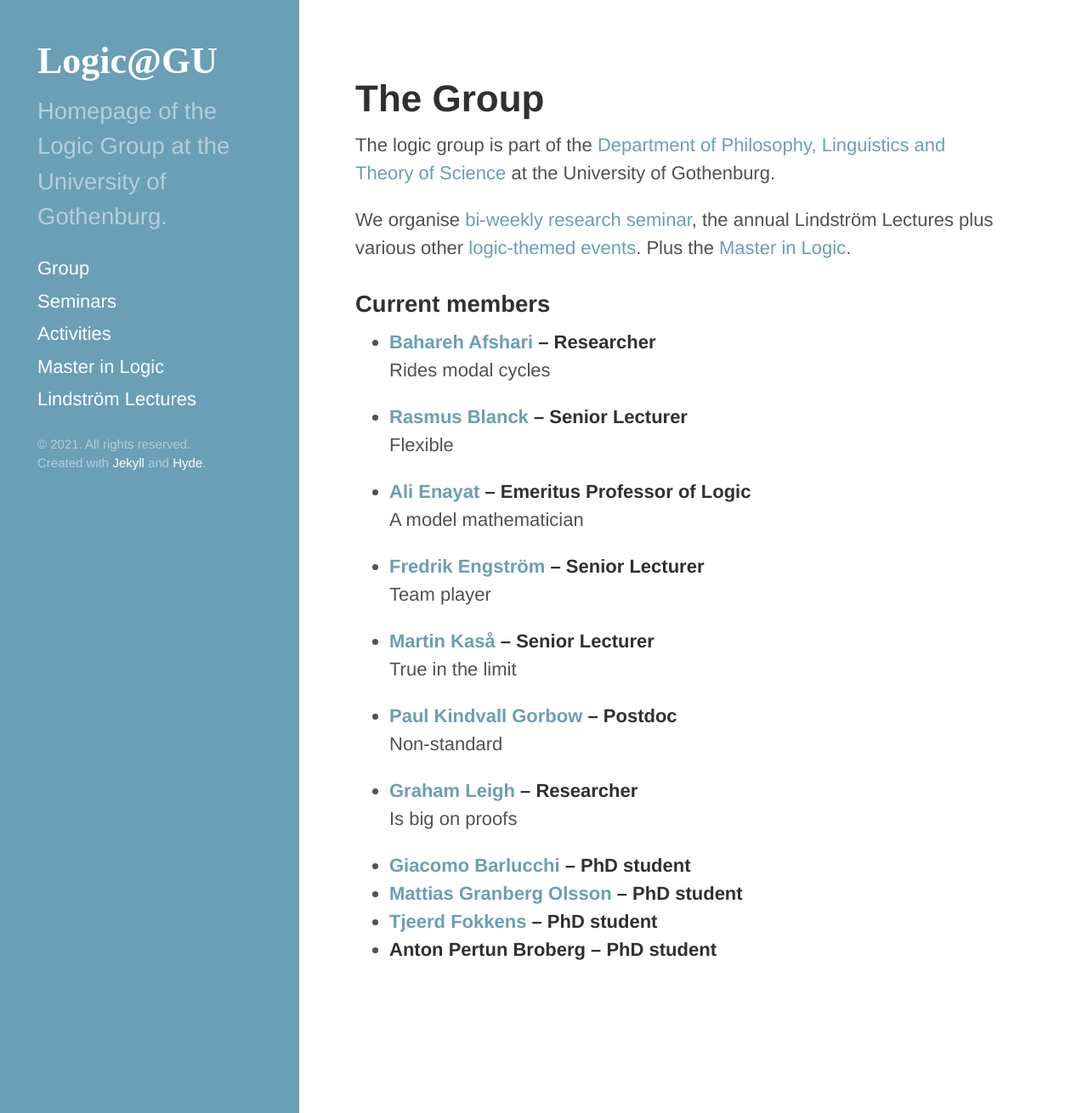
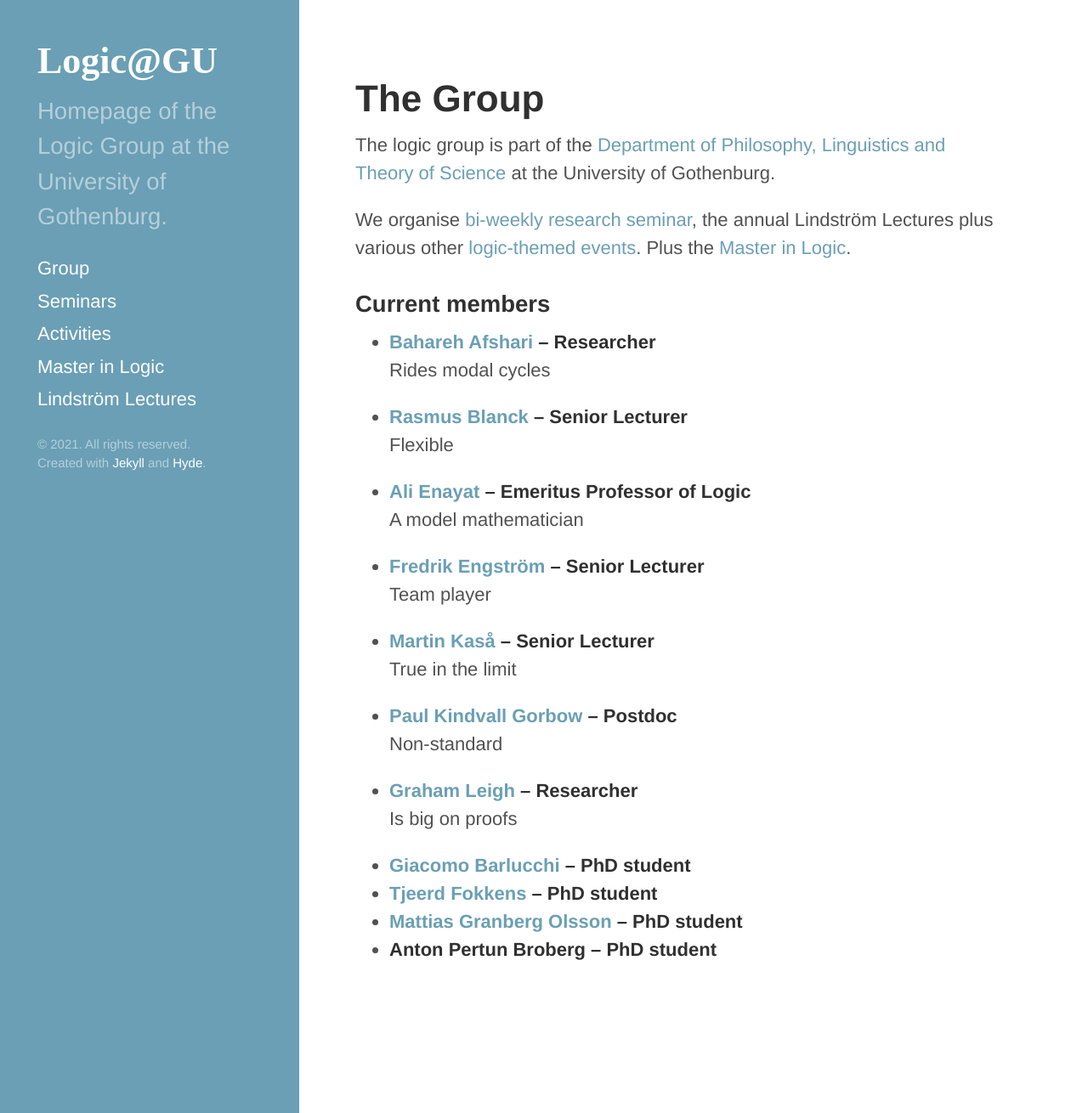
Before and after one commit to greleigh/Logic-GU, a Jekyll site: the page built from _pages/about.md, in a window 1280 px wide and 1310 px high. Shown: the whole window at 85% size. Built offline with Jekyll 4.4.1, drawn with Linux system fonts in a browser that asks for light colours; some web fonts are replaced; part of the change alters nothing that is shown.

```diff
--- a/_data/members.yml
+++ b/_data/members.yml
@@ -40,14 +40,14 @@
   homepage: https://www.gu.se/en/about/find-staff/giacomobarlucchi
   description:
 
+- name: Tjeerd Fokkens
+  position: PhD student
+  homepage: https://www.gu.se/en/about/find-staff/tjeerdfokkens
+  description:
+
 - name: Mattias Granberg Olsson
   position: PhD student
   homepage: https://www.gu.se/en/about/find-staff/mattiasgranbergolsson
-  description:
-
-- name: Tjeerd Fokkens
-  position: PhD student
-  homepage: https://www.gu.se/en/about/find-staff/tjeerdfokkens
   description:
 
 - name: Anton Pertun Broberg
```
